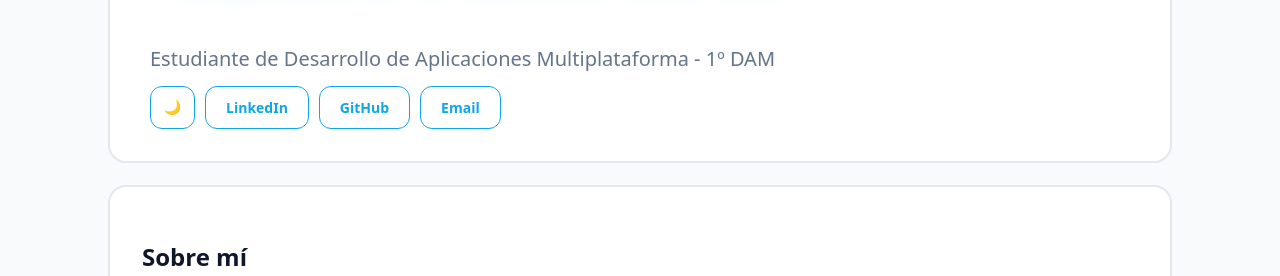
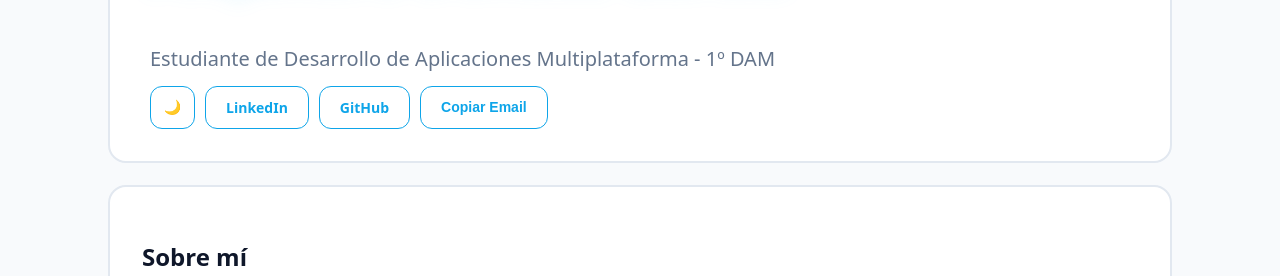
Before and after one commit to alejandroDonGar/alejandroDonGar.github.io, a Jekyll site: the page index.html, which Jekyll copies as it is, in a window 1280 px wide. Shown: the part 163-439 px from the top of the page. Built offline with Jekyll 4.4.1, drawn with Linux system fonts in a browser that asks for light colours.

Commit message:
boton de email

```diff
--- a/index.html
+++ b/index.html
@@ -20,7 +20,7 @@
       </button>
       <a class="btn" href="https://www.linkedin.com/in/alejandrodongar" target="_blank">LinkedIn</a>
       <a class="btn" href="https://github.com/alejandroDonGar" target="_blank">GitHub</a>
-      <a class="btn" href="mailto:alexDoGa.Work@gmail.com">Email</a>
+      <button class="btn" onclick="copyEmail()">Copiar Email</button>
     </nav>
   </header>
   <section class="section">
```
Also changed, not shown: other parts of index.html (+4 -1 lines), 1 other file.
